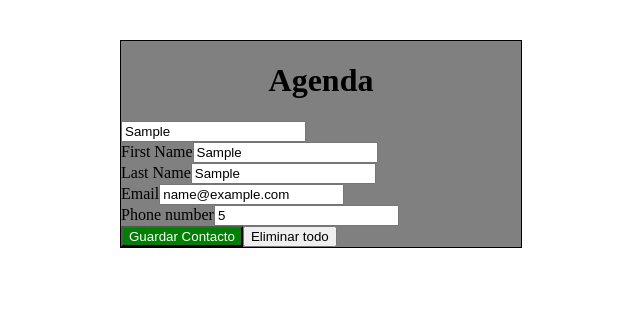
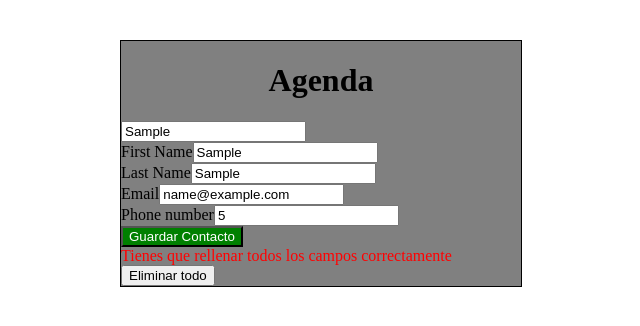
Before and after one commit to Ollebacx/Contact-manager, an Angular app: page / in a window 1280 px wide. Both pictures are taken after typing "Sample", "Sample", "Sample", "name@example.com", "5" into the empty fields and a click on the button "Guardar Contacto". Shown: the top 326 px of the page, without its empty margins (319-959 px from the left). Built offline with nearby package versions, Linux system fonts and the light colour scheme.

Commit message:
Mensaje de error

```diff
--- a/src/app/app.component.html
+++ b/src/app/app.component.html
@@ -43,6 +43,7 @@
         <button class="button_undo" [hidden]="this.contact.contacted == false"
           (click)="this.contact.contacted = !this.contact.contacted">Deshacer</button>
       </div>
+      <div [hidden]="this.errortext.length == 0"  class="error">{{errortext}}</div>
       <button (click)="eliminarTodo()">Eliminar todo</button>
     </form>
   </div>
--- a/src/app/app.component.ts
+++ b/src/app/app.component.ts
@@ -19,13 +19,16 @@ export class AppComponent {
   public error: boolean = false;
   public nameError: string = '';
   public emailError: string = '';
+  public errortext: string = '';
   public contactAllButtonPressed: boolean = false;
 
 
   saveContact(contact: any) {
     if (
       this.contact.name.length > 6 &&
-      !this.contactList.some((contact) => contact.email == this.contact.email)
+      !this.contactList.some((contact) => contact.email == this.contact.email) &&
+      this.contact.lastname.length > 0 && this.contact.telephone != null &&
+      this.contact.email.length > 0
     ) {
       this.contactList.push(contact);
 
@@ -35,7 +38,9 @@ export class AppComponent {
         email: '',
         telephone: null,
         contacted: false,
-      };
+      }
+    } else{
+      this.errortext = 'Tienes que rellenar todos los campos correctamente'
     }
   }
 
```
